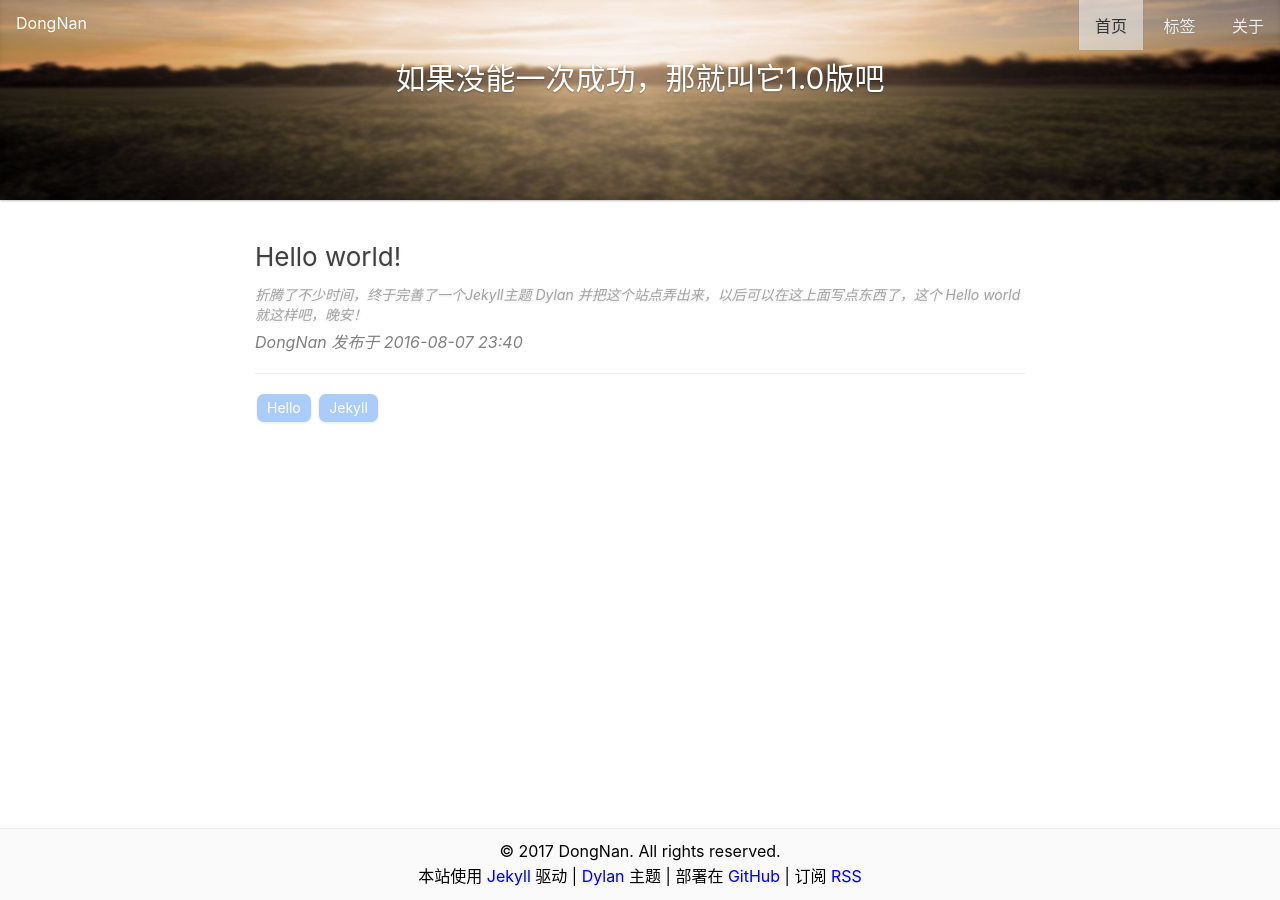
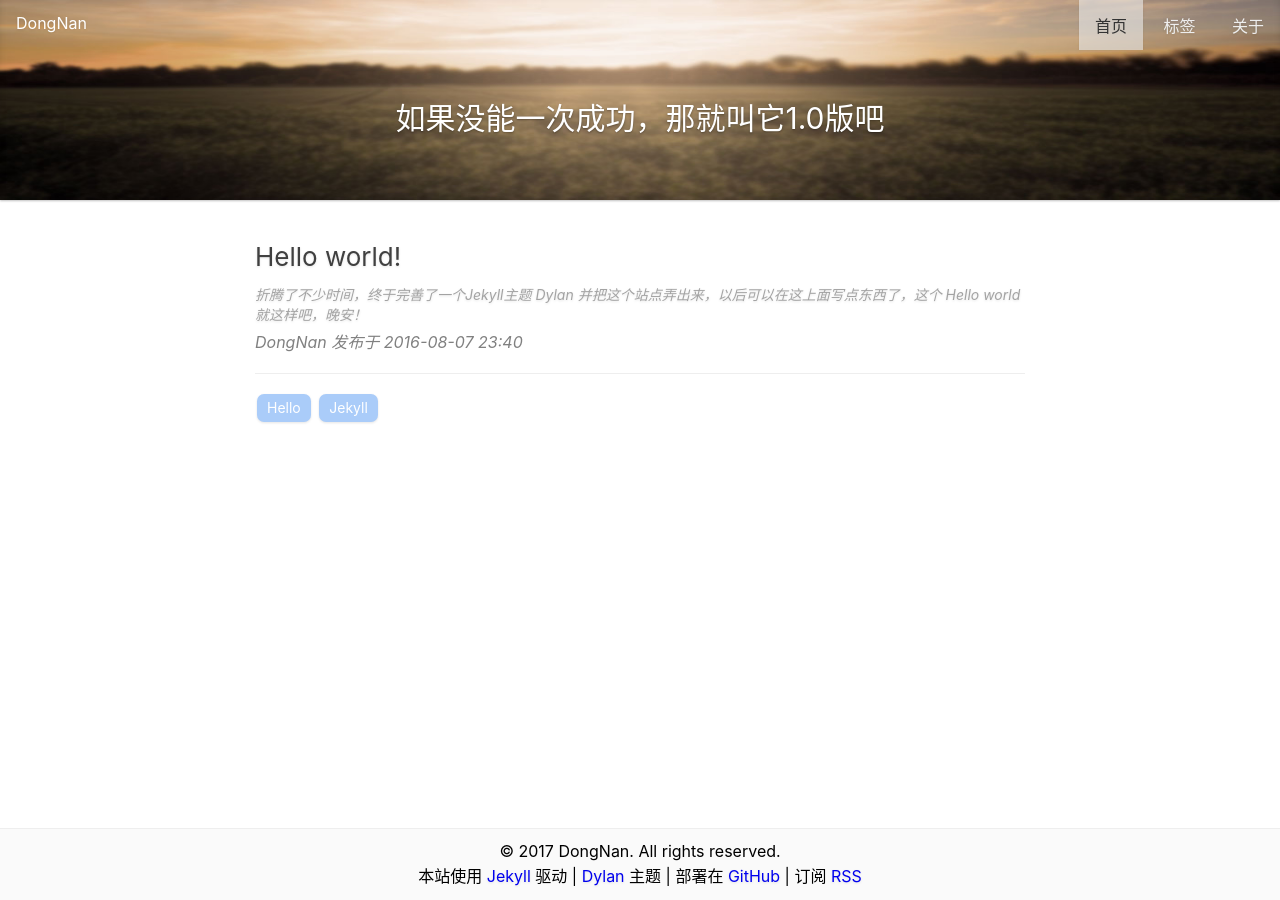
Before and after one commit to dongnan/dongnan.github.io, a Jekyll site: the page built from index.html, in a window 1280 px wide. Built offline with Jekyll 4.4.1, drawn with Linux system fonts in a browser that asks for light colours; the list of posts is cut into pages by our own code.

Commit message:
banner文字高度

```diff
--- a/assets/css/main.scss
+++ b/assets/css/main.scss
@@ -173,11 +173,11 @@
         position: absolute;
         left: 0;
         right: 0;
-        bottom: 1rem;
+        bottom: 1.5rem;
     }
     @media (min-width:769px) {
         .inner {
-            bottom: 2.5rem;
+            bottom: 1.5rem;
         }
     }
 }
```
